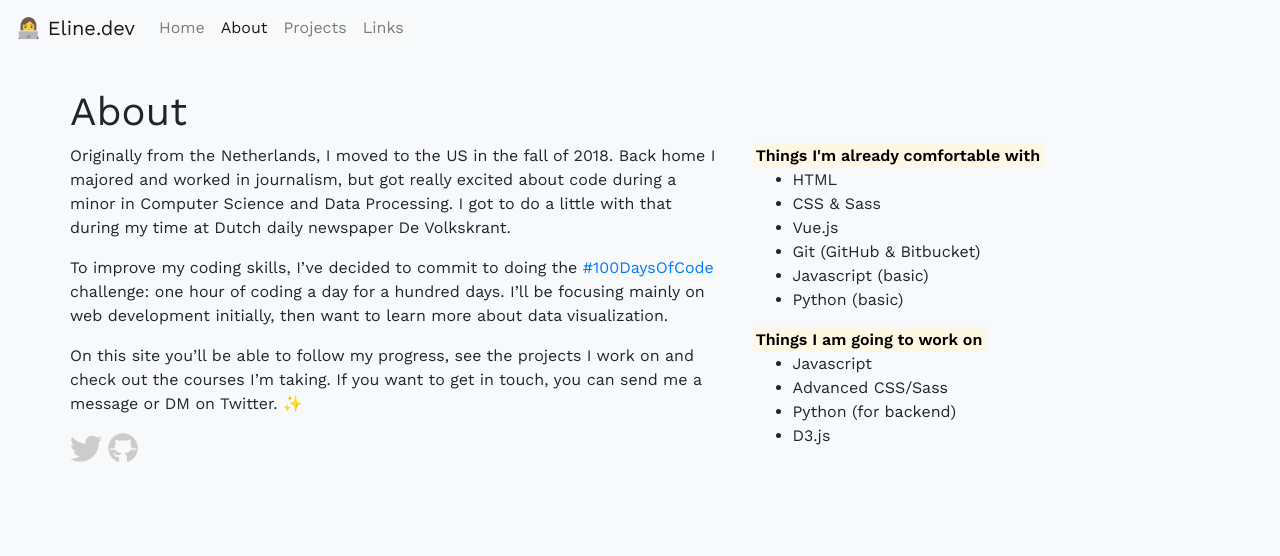
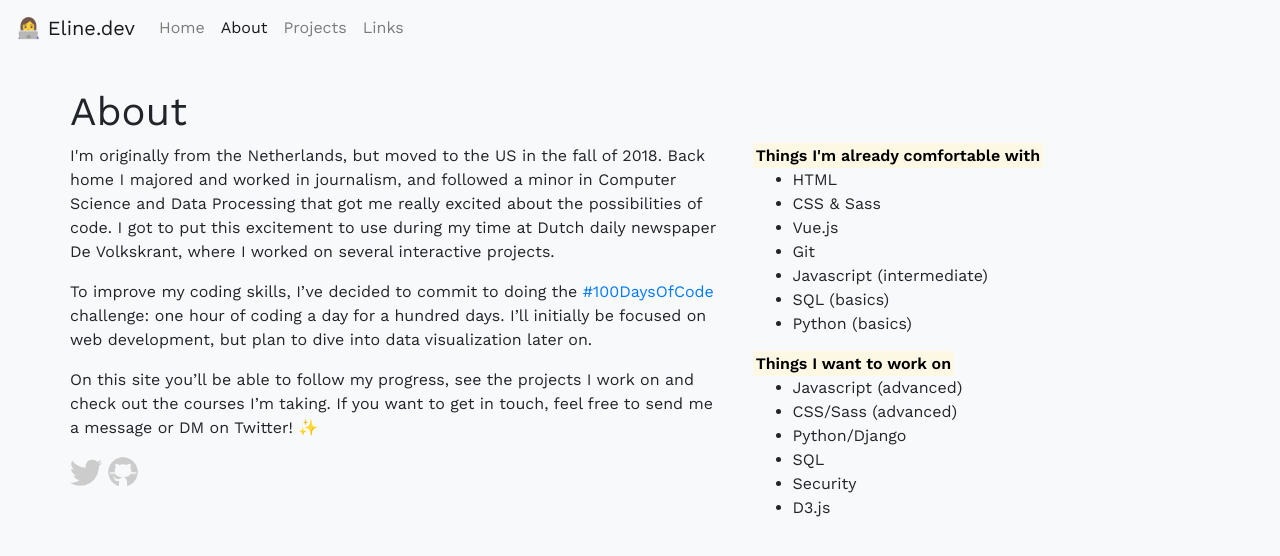
Before and after one commit to ClarkeCodes/project0, a plain HTML site: page about.html in a window 1280 px wide. Drawn offline with nearby package versions, Linux system fonts and the light colour scheme.

Commit message:
Added alt text for projects, about text changes

```diff
--- a/about.html
+++ b/about.html
@@ -33,11 +33,11 @@
         </div>
         <div class="row">
             <div class="col-sm-7">
-                <p>Originally from the Netherlands, I moved to the US in the fall of 2018. Back home I majored and worked in journalism, but got really excited about code during a minor in Computer Science and Data Processing. I got to do a little with that during my time at Dutch daily newspaper De Volkskrant. </p>
+                <p>I'm originally from the Netherlands, but moved to the US in the fall of 2018. Back home I majored and worked in journalism, and followed a minor in Computer Science and Data Processing that got me really excited about the possibilities of code. I got to put this excitement to use during my time at Dutch daily newspaper De Volkskrant, where I worked on several interactive projects.</p>
 
-                <p>To improve my coding skills, I’ve decided to commit to doing the <a href="https://www.100daysofcode.com/" target="blank">#100DaysOfCode</a> challenge: one hour of coding a day for a hundred days. I’ll be focusing mainly on web development initially, then want to learn more about data visualization.</p>
+                <p>To improve my coding skills, I’ve decided to commit to doing the <a href="https://www.100daysofcode.com/" target="blank">#100DaysOfCode</a> challenge: one hour of coding a day for a hundred days. I’ll initially be focused on web development, but plan to dive into data visualization later on.</p>
 
-                <p>On this site you’ll be able to follow my progress, see the projects I work on and check out the courses I’m taking. If you want to get in touch, you can send me a message or DM on Twitter. ✨</p>
+                <p>On this site you’ll be able to follow my progress, see the projects I work on and check out the courses I’m taking. If you want to get in touch, feel free to send me a message or DM on Twitter! ✨</p>
                 <div class="social-links">
                     <a href="https://twitter.com/ElineJacobse" target="blank">
                         <img src="img/icons8-twitter-filled-50.png" alt="Twitter logo" class="social" id="twitter-icon">
@@ -53,15 +53,18 @@
                     <li>HTML</li>
                     <li>CSS & Sass</li>
                     <li>Vue.js</li>
-                    <li>Git (GitHub & Bitbucket)</li>
-                    <li>Javascript (basic)</li>
-                    <li>Python (basic)</li>
+                    <li>Git</li>
+                    <li>Javascript (intermediate)</li>
+                    <li>SQL (basics)</li>
+                    <li>Python (basics)</li>
                 </ul>
-                <mark><strong>Things I am going to work on</strong></mark>
+                <mark><strong>Things I want to work on</strong></mark>
                 <ul>
-                    <li>Javascript</li>
-                    <li>Advanced CSS/Sass</li>
-                    <li>Python (for backend)</li>
+                    <li>Javascript (advanced)</li>
+                    <li>CSS/Sass (advanced)</li>
+                    <li>Python/Django</li>
+                    <li>SQL</li>
+                    <li>Security</li>
                     <li>D3.js</li>
                 </ul>
             </div>
```
Also changed, not shown: projects.html (+8 -8 lines), img/project0.png, img/project0new.png (deleted), img/project0thumb.jpg (added), 2 other files.
